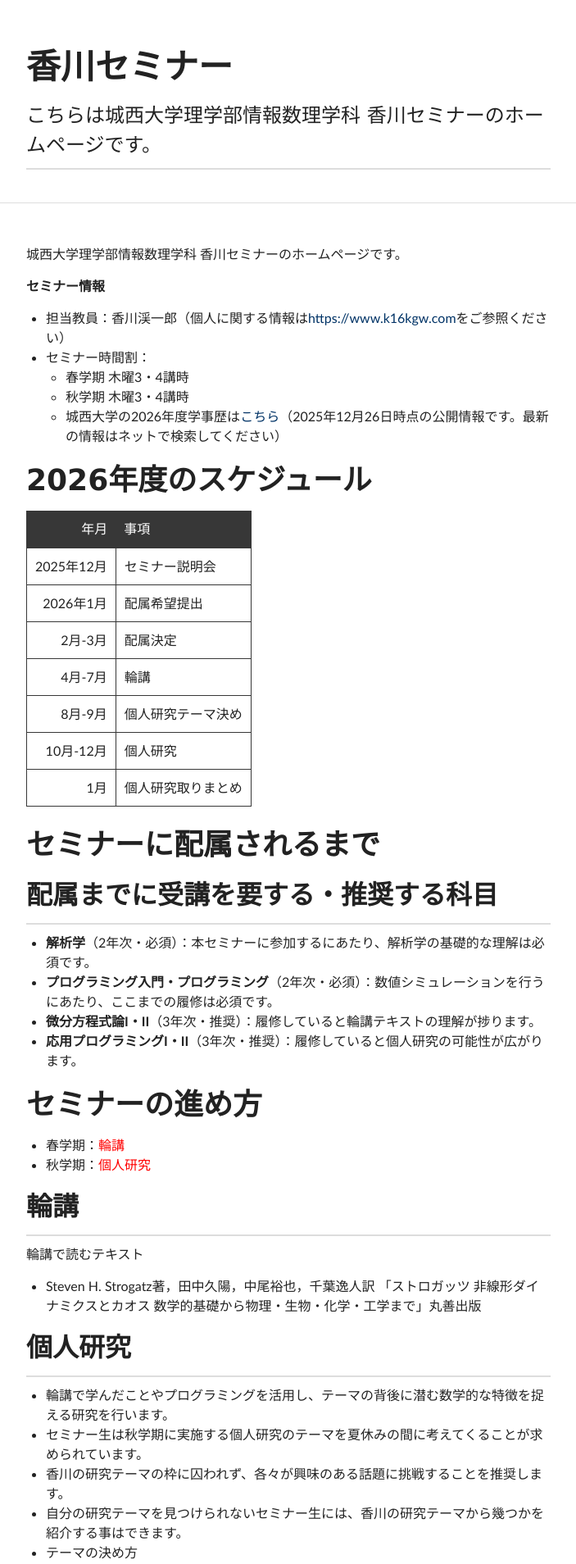
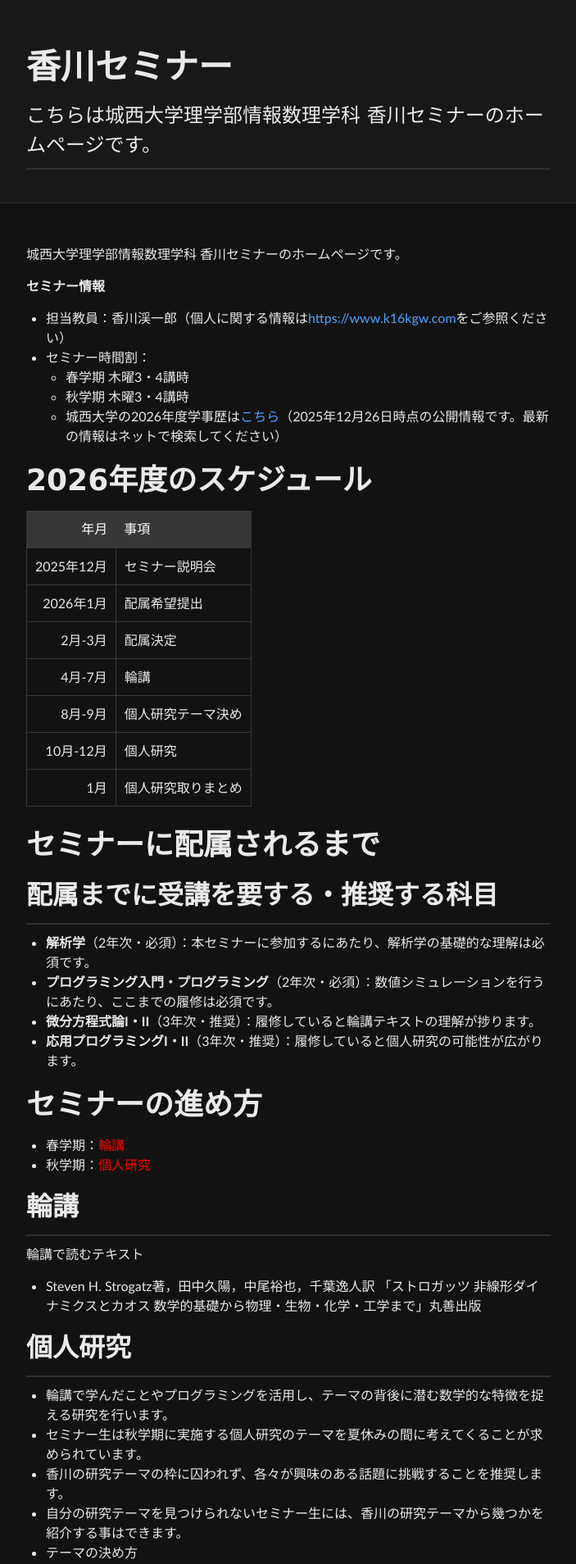
Before and after one commit to k16kgw/k16kgw.github.io, a Jekyll site: the page built from index.md, in a window 1280 px wide. Shown: the top 1908 px of the page at 82% size, without its empty margins (288-991 px from the left). Built offline with Jekyll 4.4.1, drawn with Linux system fonts in a browser that asks for light colours.

Commit message:
chg theme-academic-dark

```diff
--- /dev/null
+++ b/_sass/_theme-academic-dark.scss
@@ -0,0 +1,91 @@
+/* Academic Dark (for jekyll-theme-slate) */
+
+:root {
+  --bg: #121212;
+  --panel: #181818;
+  --text: #eaeaea;
+  --muted: #b5b5b5;
+  --accent: #4da3ff;
+  --border: #2f2f2f;
+}
+
+body {
+  background: var(--bg);
+  color: var(--text);
+}
+
+/* Slate wrappers */
+#header_wrap {
+  background: var(--panel) !important;
+  border-bottom: 1px solid var(--border);
+}
+
+#project_title,
+#project_tagline {
+  color: var(--text);
+  text-shadow: none;
+}
+
+#main_content_wrap {
+  background: var(--bg) !important;
+  border-top: 0;
+  border-bottom: 0;
+}
+
+#main_content {
+  color: var(--text);
+}
+
+#footer_wrap {
+  background: var(--panel) !important;
+  border-top: 1px solid var(--border);
+}
+
+footer p,
+#footer_wrap,
+#footer_wrap a {
+  color: var(--muted);
+}
+
+/* Headings */
+h1, h2, h3, h4, h5, h6 {
+  color: var(--text);
+  letter-spacing: 0;
+}
+
+h2 {
+  background: none;
+  border-bottom: 2px solid var(--border);
+}
+
+/* Links */
+a {
+  color: var(--accent);
+  text-decoration: none;
+}
+
+a:hover,
+a:focus {
+  text-decoration: underline;
+}
+
+/* Code blocks */
+pre, code {
+  background-color: #0f0f0f;
+  color: var(--text);
+  box-shadow: none;
+  border: 1px solid var(--border);
+}
+
+/* Lists */
+ul {
+  list-style: disc;
+  list-style-position: outside;
+  padding-left: 1.5em;
+}
+ul ul {
+  list-style-type: circle;
+}
+ul ul ul {
+  list-style-type: square;
+}
--- a/assets/css/style.scss
+++ b/assets/css/style.scss
@@ -2,6 +2,7 @@
 ---
 
 @import "jekyll-theme-slate";
-@import "theme-academic-light";
+// @import "theme-academic-light";
+@import "theme-academic-dark";
 // @import "theme-minimal-mono";
 // @import "theme-minimal";
```
